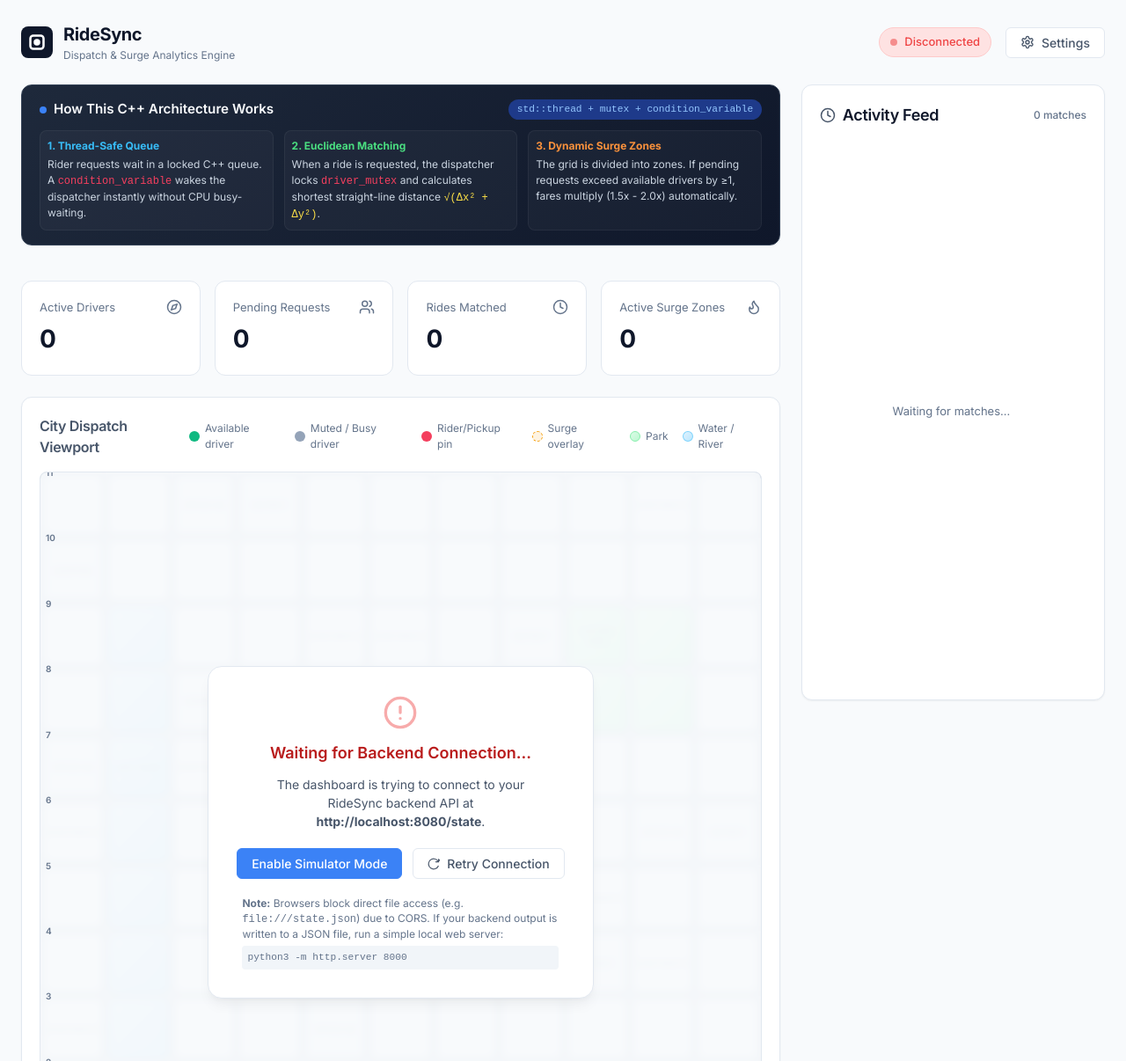
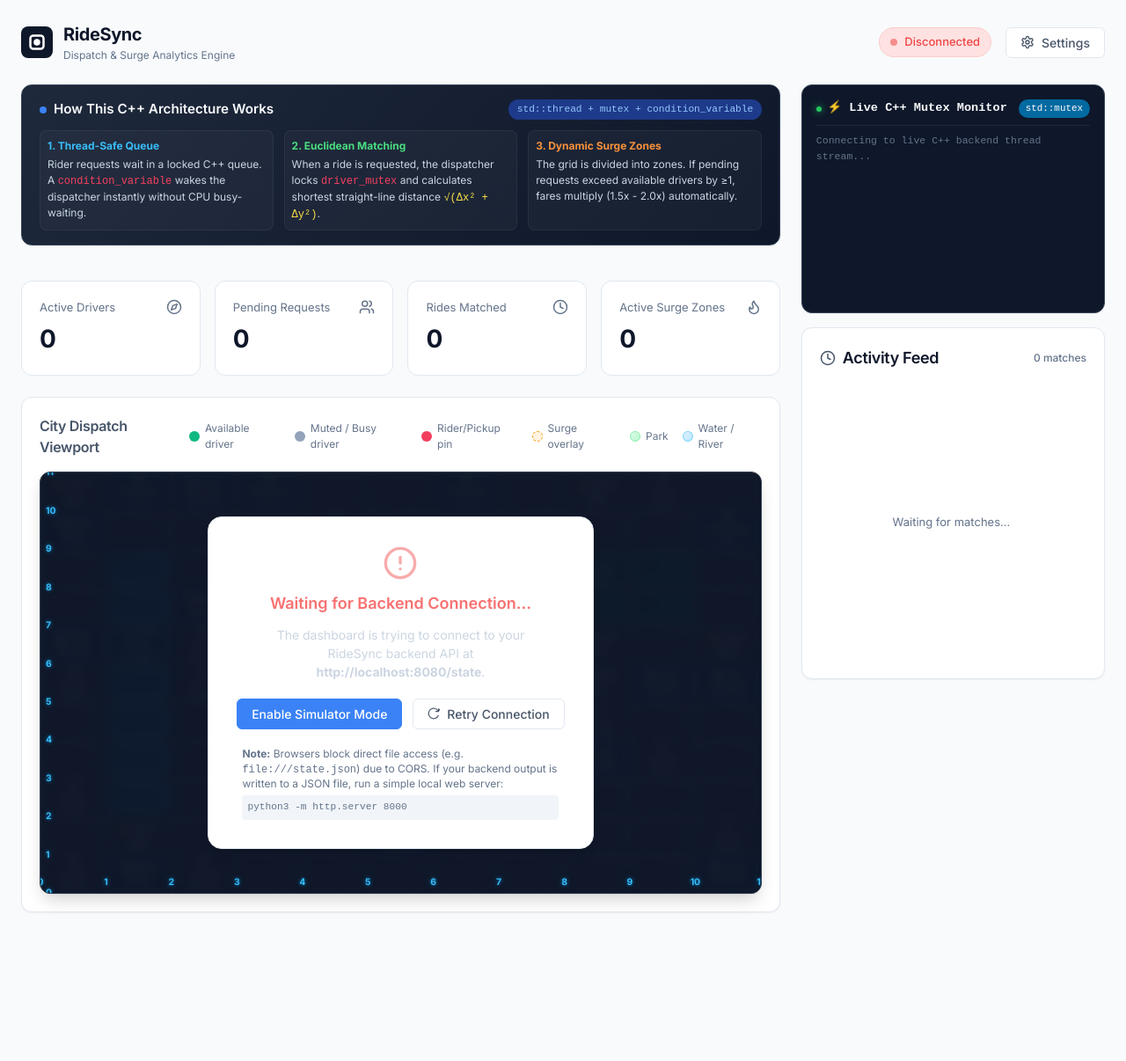
Before and after one commit to shubhamgupta407/RideSync-A-Real-Time-Multi-threaded-Ride-Dispatch-and-Surge-Pricing-Engine., a plain HTML site: page frontend/index.html in a window 1280 px wide. Shown: the top 1206 px of the page at 88% size. After the commit the page ends 1069 px from the top, so only its background shows below. Drawn offline with Linux system fonts and the light colour scheme; no server answers.

Commit message:
Feat: Transform grid into realistic 3D GPS dark navigation map and eliminate vertical scrolling

```diff
--- a/frontend/app.js
+++ b/frontend/app.js
@@ -190,24 +190,26 @@ function drawCityBlocks() {
       // Waterway canal running down
       if (x === 1 && y >= 2 && y <= rows - 4) {
         blockClass = 'water';
-        if (y === Math.floor(rows/2)) labelText = 'East River';
+        if (y === Math.floor(rows/2)) labelText = '🌊 East River Canal';
       }
       // Green Parks
       else if (x >= cols - 4 && x <= cols - 3 && y >= rows - 5 && y <= rows - 4) {
         blockClass = 'park';
-        if (x === cols - 4 && y === rows - 4) labelText = 'Central Park';
+        if (x === cols - 4 && y === rows - 4) labelText = '🌲 Central Park';
       }
       // Commercial Skyscrapers
-      else if (rand > 0.78) {
+      else if (rand > 0.76) {
         blockClass = 'commercial';
-        if (rand > 0.94) labelText = 'Office HQ';
-        else if (rand > 0.88) labelText = 'Shopping';
-        else labelText = 'District';
+        if (rand > 0.94) labelText = '🏢 Tech Hub HQ';
+        else if (rand > 0.88) labelText = '🛍️ Metro Plaza';
+        else if (rand > 0.82) labelText = '🏥 City Hospital';
+        else labelText = '🏬 Financial Ctr';
       }
       // Standard Residential blocks
       else {
         blockClass = 'residential';
-        if (rand < 0.1) labelText = 'Apartments';
+        if (rand < 0.12) labelText = '🏘️ Luxury Suites';
+        else if (rand > 0.65) labelText = '🏡 Metro Apts';
       }
 
       block.className = `city-block ${blockClass}`;
--- a/frontend/index.html
+++ b/frontend/index.html
@@ -276,24 +276,26 @@
           </div>
         </div>
 
+      </div> <!-- End main-column -->
+
+      <!-- Right sidebar column: Monitor + Activity Feed stacked cleanly -->
+      <div class="sidebar-column" style="display: flex; flex-direction: column; gap: 1rem; height: 100%;">
         <!-- Live C++ Multithreaded Engine & Mutex Activity Monitor -->
-        <div class="monitor-panel" style="margin-top: 1rem; background: #0f172a; border-radius: 0.75rem; border: 1px solid #334155; padding: 1rem; color: #38bdf8; font-family: monospace; box-shadow: var(--shadow-sm);">
-          <div style="display: flex; justify-content: space-between; align-items: center; border-bottom: 1px solid #1e293b; padding-bottom: 0.5rem; margin-bottom: 0.5rem;">
+        <div class="monitor-panel" style="background: #0f172a; border-radius: 0.75rem; border: 1px solid #334155; padding: 1rem; color: #38bdf8; font-family: monospace; box-shadow: var(--shadow-sm); display: flex; flex-direction: column; height: 260px; flex-shrink: 0;">
+          <div style="display: flex; justify-content: space-between; align-items: center; border-bottom: 1px solid #1e293b; padding-bottom: 0.5rem; margin-bottom: 0.5rem; flex-shrink: 0;">
             <span style="font-weight: 600; color: #f8fafc; font-size: 0.85rem; display: flex; align-items: center; gap: 0.4rem;">
               <span style="display: inline-block; width: 6px; height: 6px; background: #22c55e; border-radius: 50%; box-shadow: 0 0 8px #22c55e;"></span>
-              ⚡ Live C++ Multithreaded Engine & Mutex Monitor
+              ⚡ Live C++ Mutex Monitor
             </span>
-            <span style="font-size: 0.68rem; background: #0369a1; color: white; padding: 0.15rem 0.5rem; border-radius: 999px;">C++17 <mutex> & <condition_variable></span>
+            <span style="font-size: 0.68rem; background: #0369a1; color: white; padding: 0.15rem 0.5rem; border-radius: 999px;">std::mutex</span>
           </div>
-          <div id="threadLogsContainer" style="max-height: 135px; overflow-y: auto; font-size: 0.75rem; line-height: 1.6; display: flex; flex-direction: column; gap: 0.25rem;">
+          <div id="threadLogsContainer" style="overflow-y: auto; font-size: 0.72rem; line-height: 1.55; display: flex; flex-direction: column; gap: 0.25rem; flex-grow: 1;">
             <div style="color: #64748b;">Connecting to live C++ backend thread stream...</div>
           </div>
         </div>
 
-      </div>
-
         <!-- Right column: Live Activity Feed -->
-      <div class="feed-panel">
+        <div class="feed-panel" style="flex-grow: 1; height: calc(100% - 276px); max-height: 400px; overflow: hidden;">
           <div class="feed-header">
             <h2 class="feed-title">
               <svg width="18" height="18" viewBox="0 0 24 24" fill="none" style="color: var(--text-secondary);">
@@ -310,11 +312,11 @@
             </div>
           </div>
         </div>
-
+      </div> <!-- End sidebar-column -->
     </div>
   </div>
 
   <!-- JavaScript file -->
-  <script src="app.js?v=final"></script>
+  <script src="app.js?v=cityview"></script>
 </body>
 </html>
--- a/frontend/styles.css
+++ b/frontend/styles.css
@@ -349,13 +349,13 @@ header {
 /* Map Grid Outer Box */
 .map-canvas-container {
   width: 100%;
-  aspect-ratio: 1; /* Keep it strictly square */
+  height: 480px; /* Controlled height so no vertical scrolling is ever needed */
   position: relative;
-  background-color: #cbd5e1; /* Street concrete gray background */
-  border: 1px solid var(--border-color);
-  border-radius: 0.5rem;
+  background-color: #0b1329; /* Deep GPS Night Navigation road background */
+  border: 1px solid #334155;
+  border-radius: 0.75rem;
   overflow: hidden;
-  box-shadow: inset 0 2px 5px rgba(15, 23, 42, 0.08);
+  box-shadow: inset 0 0 25px rgba(0, 0, 0, 0.7), 0 10px 20px -5px rgba(0,0,0,0.2);
 }
 
 /* Connection Error State overlay */
@@ -365,8 +365,8 @@ header {
   left: 0;
   width: 100%;
   height: 100%;
-  background-color: rgba(248, 250, 252, 0.9);
-  backdrop-filter: blur(4px);
+  background-color: rgba(15, 23, 42, 0.92);
+  backdrop-filter: blur(6px);
   z-index: 10;
   display: flex;
   flex-direction: column;
@@ -388,16 +388,16 @@ header {
 .error-title {
   font-size: 1.125rem;
   font-weight: 600;
-  color: #b91c1c;
+  color: #f87171;
 }
 
 .error-message {
   font-size: 0.875rem;
-  color: var(--text-secondary);
+  color: #cbd5e1;
   max-width: 320px;
 }
 
-/* Grid drawing - Styled as road lines */
+/* Grid drawing - Styled as illuminated dark navigation road lines */
 .grid-overlay {
   position: absolute;
   top: 0;
@@ -407,30 +407,29 @@ header {
   pointer-events: none;
   background-size: calc(100% / (var(--grid-columns) - 1)) calc(100% / (var(--grid-rows) - 1));
   background-image:
-    linear-gradient(to right, rgba(255, 255, 255, 0.55) 2px, transparent 2px),
-    linear-gradient(to bottom, rgba(255, 255, 255, 0.55) 2px, transparent 2px);
-  /* Yellow dashes effect on road centerlines */
-  border: none;
+    linear-gradient(to right, rgba(251, 191, 36, 0.4) 1px, rgba(255, 255, 255, 0.12) 2px, transparent 3px),
+    linear-gradient(to bottom, rgba(251, 191, 36, 0.4) 1px, rgba(255, 255, 255, 0.12) 2px, transparent 3px);
   z-index: 2; /* Sits above blocks, below vehicles */
 }
 
 /* Grid Labels */
 .grid-label-x, .grid-label-y {
   position: absolute;
-  font-size: 0.625rem;
-  font-weight: 600;
-  color: #64748b;
+  font-size: 0.65rem;
+  font-weight: 700;
+  color: #38bdf8;
+  text-shadow: 0 0 4px #0284c7;
   pointer-events: none;
   z-index: 12;
 }
 
-/* City Blocks - Manhattan Style Grid */
+/* City Blocks - Realistic 3D GPS Dark Mode Building Footprints */
 .city-block {
   position: absolute;
-  background-color: #f1f5f9;
-  border: 1px solid #e2e8f0;
+  background: linear-gradient(135deg, #1e293b 0%, #0f172a 100%);
+  border: 1px solid #334155;
   border-radius: 6px;
-  box-shadow: 0 1px 3px rgba(15, 23, 42, 0.05), inset 0 1px 1px rgba(255, 255, 255, 0.8);
+  box-shadow: 0 4px 6px -1px rgba(0, 0, 0, 0.6), inset 0 1px 0 rgba(255, 255, 255, 0.15);
   display: flex;
   flex-direction: column;
   align-items: center;
@@ -442,34 +441,40 @@ header {
 }
 
 .city-block.park {
-  background: linear-gradient(135deg, #dcfce7 0%, #bbf7d0 100%);
-  border-color: #86efac;
+  background: linear-gradient(135deg, #052e16 0%, #064e3b 100%);
+  border-color: #10b981;
+  box-shadow: 0 0 12px rgba(16, 185, 129, 0.25), inset 0 1px 0 rgba(255, 255, 255, 0.15);
 }
 
 .city-block.water {
-  background: linear-gradient(135deg, #e0f2fe 0%, #bae6fd 100%);
-  border-color: #7dd3fc;
+  background: linear-gradient(135deg, #082f49 0%, #0c4a6e 100%);
+  border-color: #0ea5e9;
+  box-shadow: 0 0 12px rgba(14, 165, 233, 0.3), inset 0 1px 0 rgba(255, 255, 255, 0.15);
 }
 
 .city-block.commercial {
-  background-color: #f8fafc;
-  border-color: #cbd5e1;
+  background: linear-gradient(135deg, #0f172a 0%, #1e293b 100%);
+  border-color: #38bdf8;
+  box-shadow: 0 0 10px rgba(56, 189, 248, 0.2), inset 0 1px 0 rgba(255, 255, 255, 0.12);
 }
 
 .city-block.residential {
-  background-color: #fcfcfd;
-  border-color: #e2e8f0;
+  background: linear-gradient(135deg, #18181b 0%, #27272a 100%);
+  border-color: #52525b;
 }
 
 .city-block-label {
-  font-size: 0.5rem;
-  font-weight: 600;
-  color: #94a3b8;
-  text-transform: uppercase;
-  letter-spacing: 0.05em;
-  opacity: 0.8;
+  font-size: 0.62rem;
+  font-weight: 700;
+  color: #f8fafc;
+  text-shadow: 0 1px 3px rgba(0,0,0,0.9);
+  letter-spacing: 0.03em;
+  opacity: 0.95;
   text-align: center;
-  padding: 0.25rem;
+  padding: 0.2rem 0.4rem;
+  background: rgba(0,0,0,0.4);
+  border-radius: 4px;
+  border: 1px solid rgba(255,255,255,0.1);
 }
 
 /* --- Map Elements --- */
```
Lines whose indentation alone changed are shown as unchanged.
